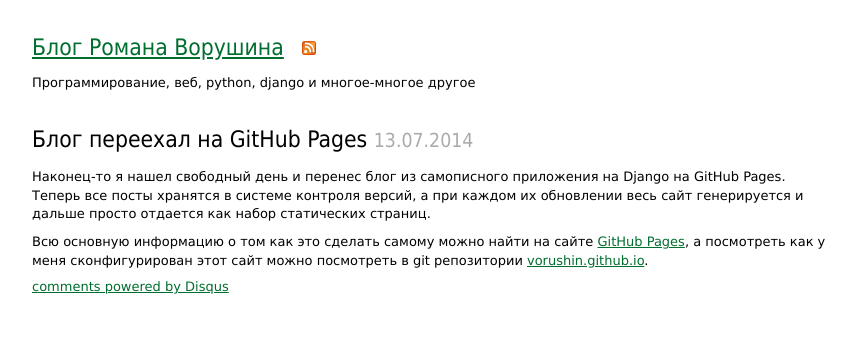
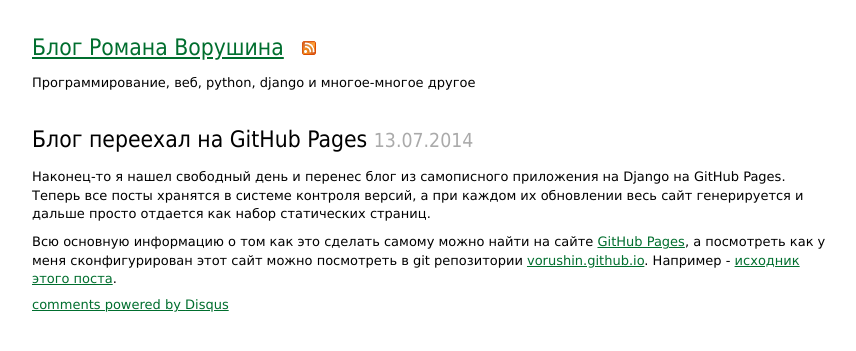
Before and after one commit to vorushin/vorushin.github.io, a Jekyll site: the page built from _posts/2014-07-13-migrated-to-github-pages.md, in a window 1280 px wide. Shown: the top 351 px of the page, without its empty margins (198-1054 px from the left). Built offline with Jekyll 4.4.1, drawn with Linux system fonts in a browser that asks for light colours; comment, search, counter and statistics services are not loaded.

Commit message:
Added link to the source of the post

```diff
--- a/_posts/2014-07-13-migrated-to-github-pages.md
+++ b/_posts/2014-07-13-migrated-to-github-pages.md
@@ -5,4 +5,4 @@ permalink: /blog/migrated-to-github-pages
 ---
 Наконец-то я нашел свободный день и перенес блог из самописного приложения на Django на GitHub Pages. Теперь все посты хранятся в системе контроля версий, а при каждом их обновлении весь сайт генерируется и дальше просто отдается как набор статических страниц.
 
-Всю основную информацию о том как это сделать самому можно найти на сайте [GitHub Pages](https://pages.github.com/), а посмотреть как у меня сконфигурирован этот сайт можно посмотреть в git репозитории [vorushin.github.io](https://github.com/vorushin/vorushin.github.io).
+Всю основную информацию о том как это сделать самому можно найти на сайте [GitHub Pages](https://pages.github.com/), а посмотреть как у меня сконфигурирован этот сайт можно посмотреть в git репозитории [vorushin.github.io](https://github.com/vorushin/vorushin.github.io). Например - [исходник этого поста](https://github.com/vorushin/vorushin.github.io/blob/master/_posts/2014-07-13-migrated-to-github-pages.md).
```
